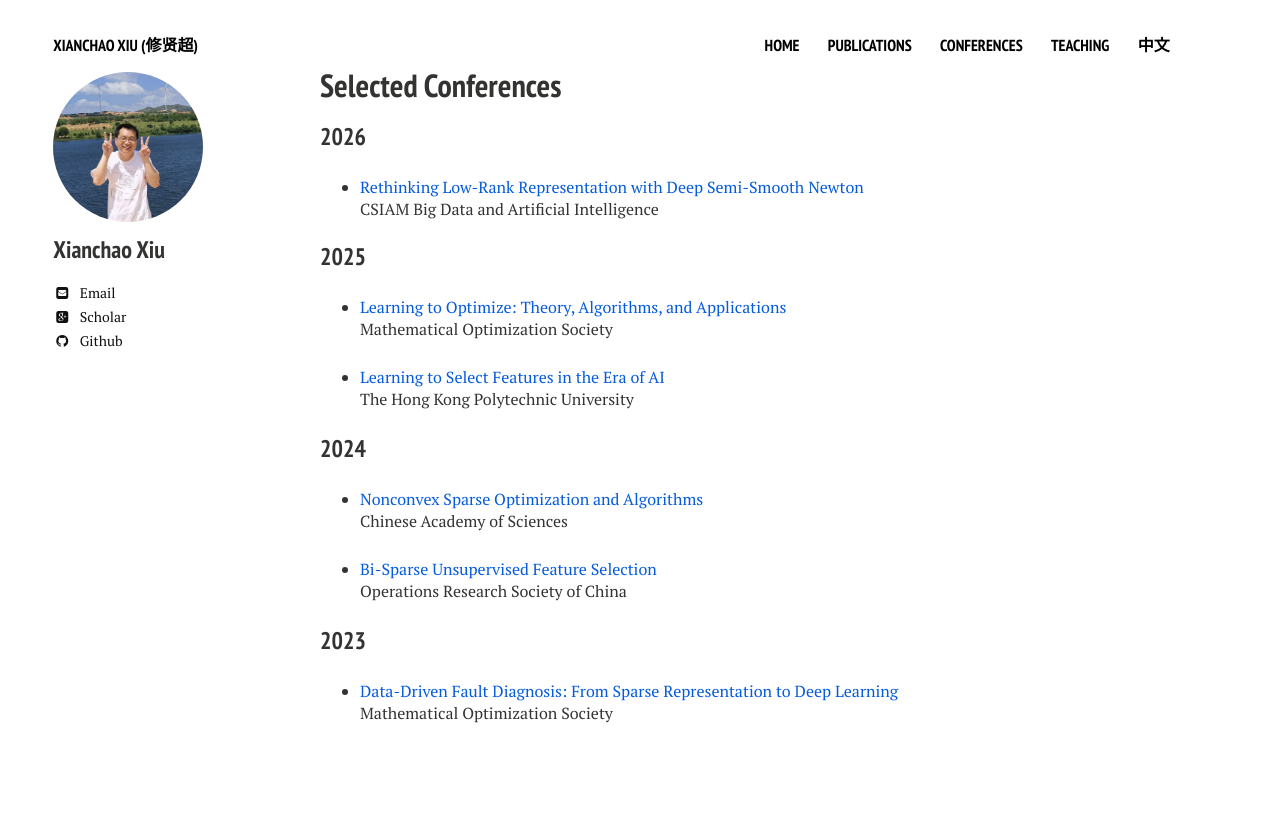
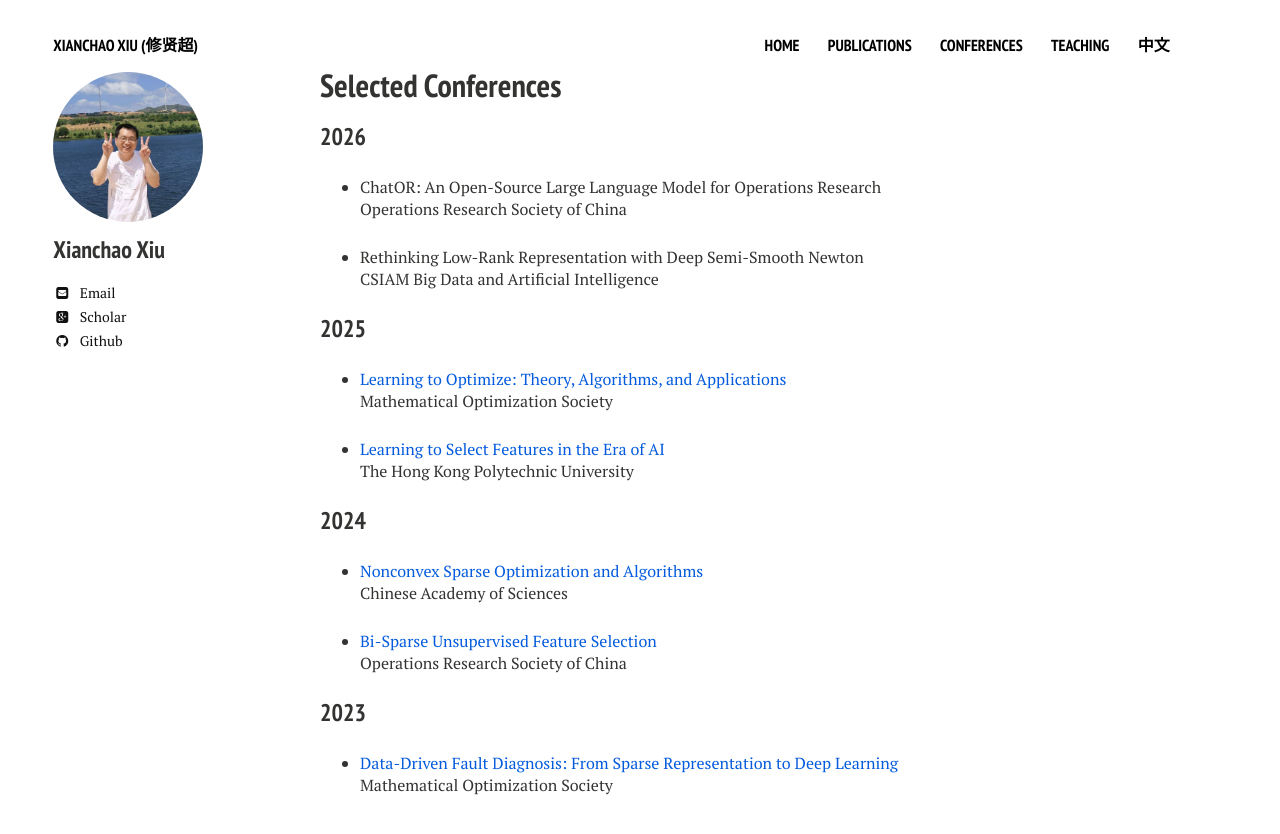
Before and after one commit to xianchaoxiu/xianchaoxiu.github.io, a Jekyll site: the page built from conferences/index.md, in a window 1280 px wide. Shown: the top 834 px of the page. Built offline with Jekyll 4.4.1, drawn with Linux system fonts in a browser that asks for light colours; nearby versions of some CDN libraries.

Commit message:
Update index.md

```diff
--- a/conferences/index.md
+++ b/conferences/index.md
@@ -9,7 +9,10 @@ share: false
 
 ### 2026
 
-* <a href="../talks/2025-MOS.pdf" class="textlink" target="_blank"> Rethinking Low-Rank Representation with Deep Semi-Smooth Newton</a> <br>
+* ChatOR: An Open-Source Large Language Model for Operations Research <br>
+Operations Research Society of China <br>
+
+* Rethinking Low-Rank Representation with Deep Semi-Smooth Newton <br>
 CSIAM Big Data and Artificial Intelligence   <br>
 
 
```
